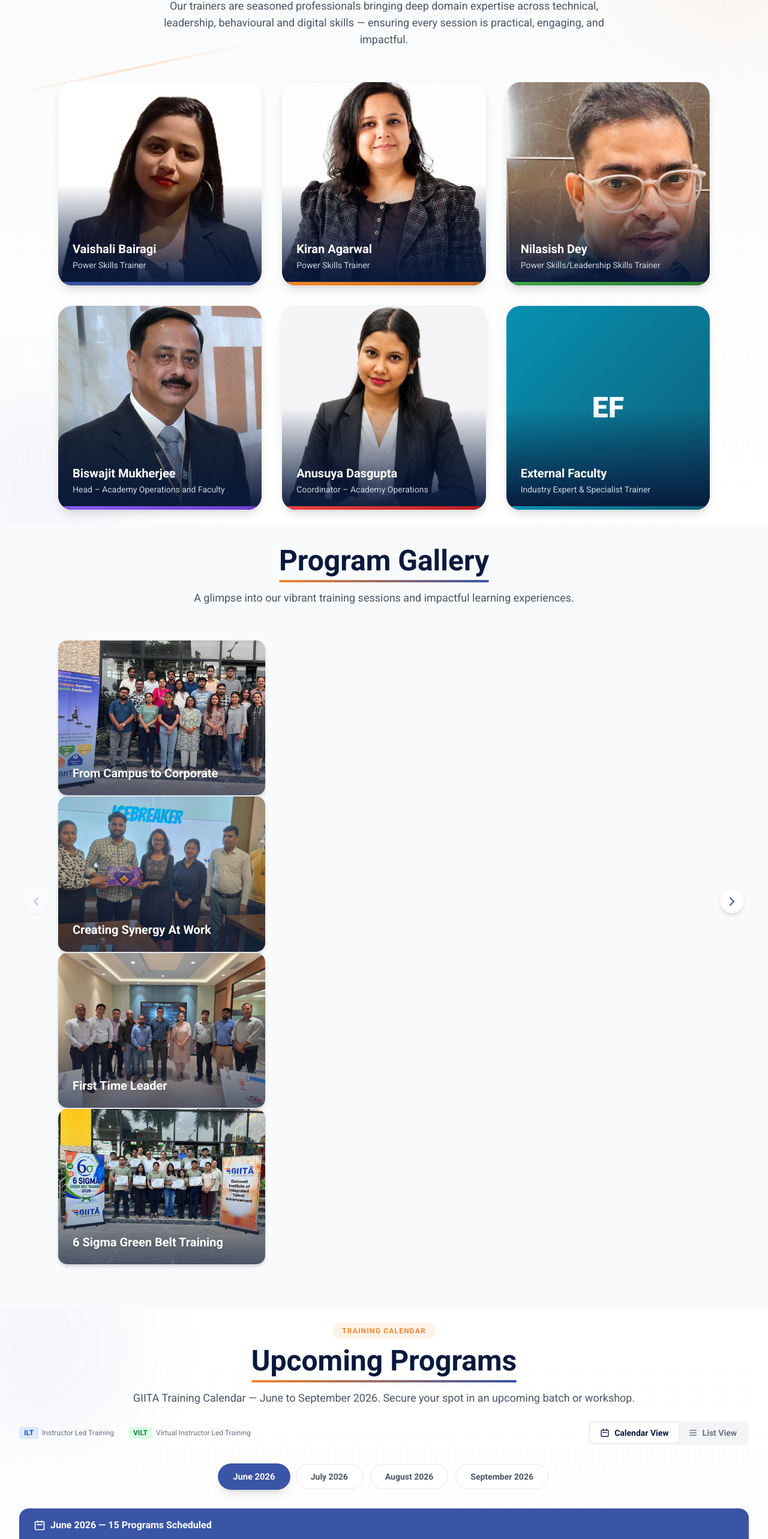
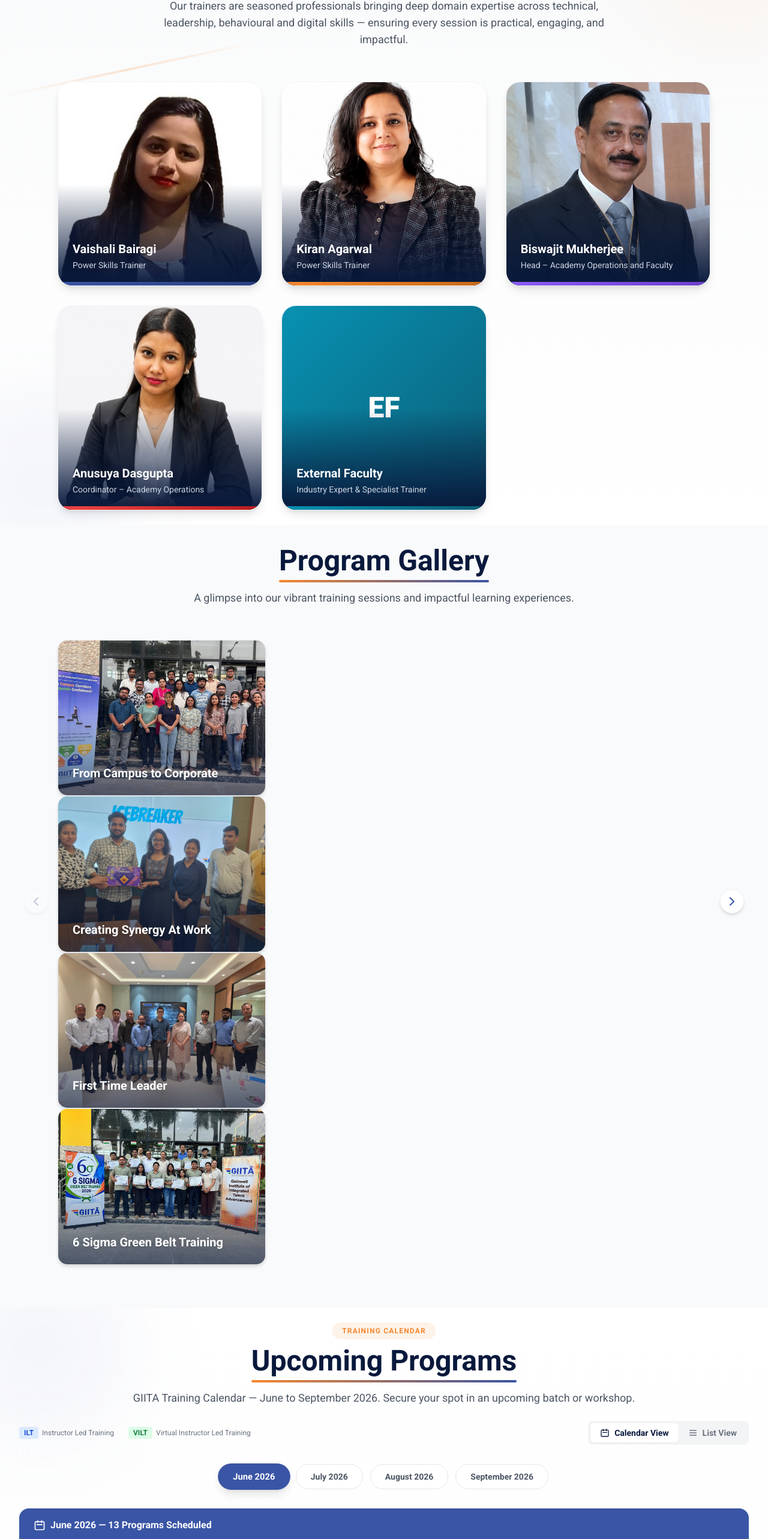
Before and after one commit to AcceleronSolutionsGit/Acceleron_GIITA, a Next.js app: page / in a window 1280 px wide. Shown: the part 2190-4756 px from the top of the page at 60% size. Built offline with nearby package versions, Linux system fonts and the light colour scheme.

Commit message:
removed Nilasish Dey

```diff
--- a/src/components/FacultySection.tsx
+++ b/src/components/FacultySection.tsx
@@ -31,14 +31,14 @@ const facultyData: FacultyMember[] = [
     image: `${basePath}/images/faculty/kiran-agarwal.png`,
     color: 'from-[#F5872E] to-[#c96a15]',
   },
-  {
-    id: 3,
-    name: 'Nilasish Dey',
-    designation: 'Power Skills/Leadership Skills Trainer',
-    initials: 'ND',
-    image: `${basePath}/images/faculty/nilasish-dey.jpg`,
-    color: 'from-[#40A748] to-[#2d7a35]',
-  },
+  // {
+  //   id: 3,
+  //   name: 'Nilasish Dey',
+  //   designation: 'Power Skills/Leadership Skills Trainer',
+  //   initials: 'ND',
+  //   image: `${basePath}/images/faculty/nilasish-dey.jpg`,
+  //   color: 'from-[#40A748] to-[#2d7a35]',
+  // },
   {
     id: 4,
     name: 'Biswajit Mukherjee',
--- a/src/components/UpcomingProgramsSection.tsx
+++ b/src/components/UpcomingProgramsSection.tsx
@@ -36,7 +36,7 @@ const trainingCalendar: MonthData[] = [
       { topic: 'Creating Synergy at Work', date: '09 Jun 2026', mode: 'ILT', venue: 'Greater Noida', faculty: 'Vaishali Bairagi', batchSize: 15, start: '2026-06-09', end: '2026-06-09' },
       { topic: 'Personal Effectiveness', date: '11–12 Jun 2026', mode: 'ILT', venue: 'Kolkata', faculty: 'Kiran Agarwal', batchSize: 15, start: '2026-06-11', end: '2026-06-12' },
       { topic: 'DEI & PoSH Awareness Workshop', date: '16 Jun 2026', mode: 'VILT', venue: 'NA', faculty: 'Vaishali Bairagi', batchSize: 20, start: '2026-06-16', end: '2026-06-16' },
-      { topic: 'First Time Leader', date: '18–19 Jun 2026', mode: 'ILT', venue: 'Kolkata', faculty: 'Nilasish Dey', batchSize: 15, start: '2026-06-18', end: '2026-06-19' },
+      // { topic: 'First Time Leader', date: '18–19 Jun 2026', mode: 'ILT', venue: 'Kolkata', faculty: 'Nilasish Dey', batchSize: 15, start: '2026-06-18', end: '2026-06-19' },
       { topic: '6 SIGMA Green Belt (GB) Training — Week 1', date: '17–20 Jun 2026', mode: 'ILT', venue: 'Kolkata', faculty: 'Biswajit Mukherjee', batchSize: 15, remarks: '50% reservation for Female Candidates', start: '2026-06-17', end: '2026-06-20' },
       { topic: 'Effective PowerPoint Presentation', date: '22–23 Jun 2026', mode: 'VILT', venue: 'NA', faculty: 'External', batchSize: 25, start: '2026-06-22', end: '2026-06-23' },
       { topic: 'DEI & PoSH Awareness Workshop', date: '24 Jun 2026', mode: 'VILT', venue: 'NA', faculty: 'Kiran Agarwal', batchSize: 20, start: '2026-06-24', end: '2026-06-24' },
@@ -61,17 +61,17 @@ const trainingCalendar: MonthData[] = [
         start: '2026-06-19',
         end: '2026-06-19'
       },
-      {
-        topic: 'First Time Leader',
-        date: '24.06.26–25.06.26',
-        mode: 'ILT',
-        venue: 'Kolkata',
-        faculty: 'Nilasish Dey',
-        batchSize: 5,
-        start: '2026-06-24',
-        end: '2026-06-25',
-        remarks: 'RMSPL-2 & PCM-1'
-      },
+      // {
+      //   topic: 'First Time Leader',
+      //   date: '24.06.26–25.06.26',
+      //   mode: 'ILT',
+      //   venue: 'Kolkata',
+      //   faculty: 'Nilasish Dey',
+      //   batchSize: 5,
+      //   start: '2026-06-24',
+      //   end: '2026-06-25',
+      //   remarks: 'RMSPL-2 & PCM-1'
+      // },
       {
         topic: 'DEI & PoSH Awareness Workshop',
         date: '24.06.26',
@@ -119,16 +119,16 @@ const trainingCalendar: MonthData[] = [
         end: '2026-07-08',
         remarks: 'GTPL-2'
       },
-      {
-        topic: 'Personal Effectiveness',
-        date: '15.07.26 & 16.07.26',
-        mode: 'ILT',
-        venue: 'Asansol',
-        faculty: 'Nilasish Dey',
-        batchSize: 11,
-        start: '2026-07-15',
-        end: '2026-07-16'
-      },
+      // {
+      //   topic: 'Personal Effectiveness',
+      //   date: '15.07.26 & 16.07.26',
+      //   mode: 'ILT',
+      //   venue: 'Asansol',
+      //   faculty: 'Nilasish Dey',
+      //   batchSize: 11,
+      //   start: '2026-07-15',
+      //   end: '2026-07-16'
+      // },
       {
         topic: 'The Winning Edge',
         date: '15.07.26',
@@ -139,16 +139,16 @@ const trainingCalendar: MonthData[] = [
         start: '2026-07-15',
         end: '2026-07-15'
       },
-      {
-        topic: 'Interviewing Skill Workshop',
-        date: '21.07.26–22.07.26',
-        mode: 'ILT',
-        venue: 'Kolkata',
-        faculty: 'Nilasish Dey',
-        batchSize: 15,
-        start: '2026-07-21',
-        end: '2026-07-22'
-      },
+      // {
+      //   topic: 'Interviewing Skill Workshop',
+      //   date: '21.07.26–22.07.26',
+      //   mode: 'ILT',
+      //   venue: 'Kolkata',
+      //   faculty: 'Nilasish Dey',
+      //   batchSize: 15,
+      //   start: '2026-07-21',
+      //   end: '2026-07-22'
+      // },
       {
         topic: 'Campus to Corporate',
         date: '17.07.26–18.07.26',
@@ -229,7 +229,7 @@ const trainingCalendar: MonthData[] = [
     color: '#8B5CF6',
     bgColor: 'bg-[#8B5CF6]',
     items: [
-      { topic: 'Interviewing Skill Workshop', date: '03–04 Sep 2026', mode: 'ILT', venue: 'Kolkata', faculty: 'Nilasish Dey', batchSize: 15, start: '2026-09-03', end: '2026-09-04' },
+      // { topic: 'Interviewing Skill Workshop', date: '03–04 Sep 2026', mode: 'ILT', venue: 'Kolkata', faculty: 'Nilasish Dey', batchSize: 15, start: '2026-09-03', end: '2026-09-04' },
       { topic: 'SOS & Contamination Control', date: '07 Sep 2026', mode: 'ILT', venue: 'Greater Noida', faculty: 'Dr. D Mukherjee', batchSize: 15, start: '2026-09-07', end: '2026-09-07' },
       { topic: 'The Winning Edge', date: '08 Sep 2026', mode: 'ILT', venue: 'Greater Noida', faculty: 'Vaishali Bairagi', batchSize: 15, start: '2026-09-08', end: '2026-09-08' },
       { topic: 'Impactful Communication', date: '11 Sep 2026', mode: 'ILT', venue: 'Kolkata', faculty: 'Kiran Agarwal', batchSize: 15, start: '2026-09-11', end: '2026-09-11' },
```
